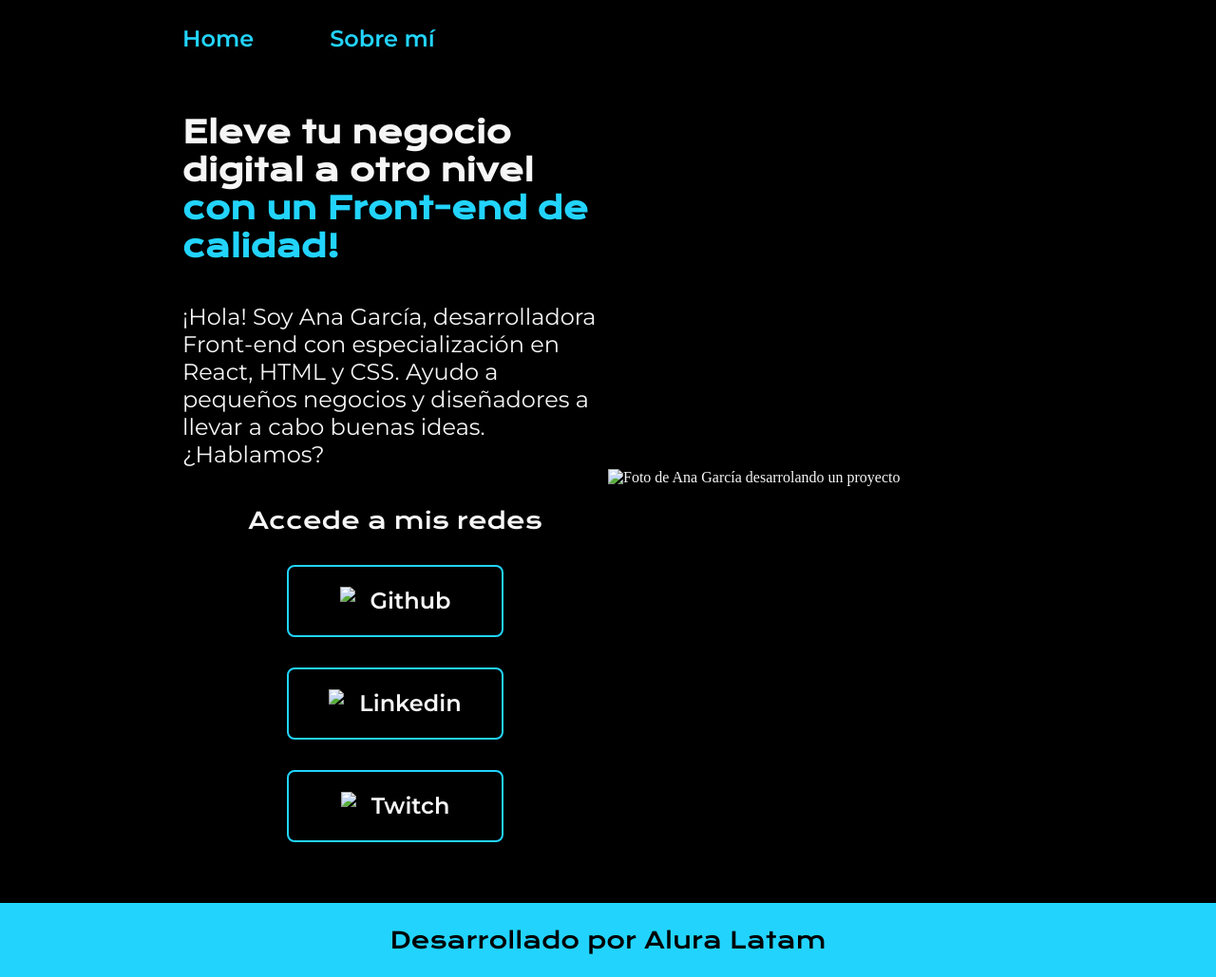
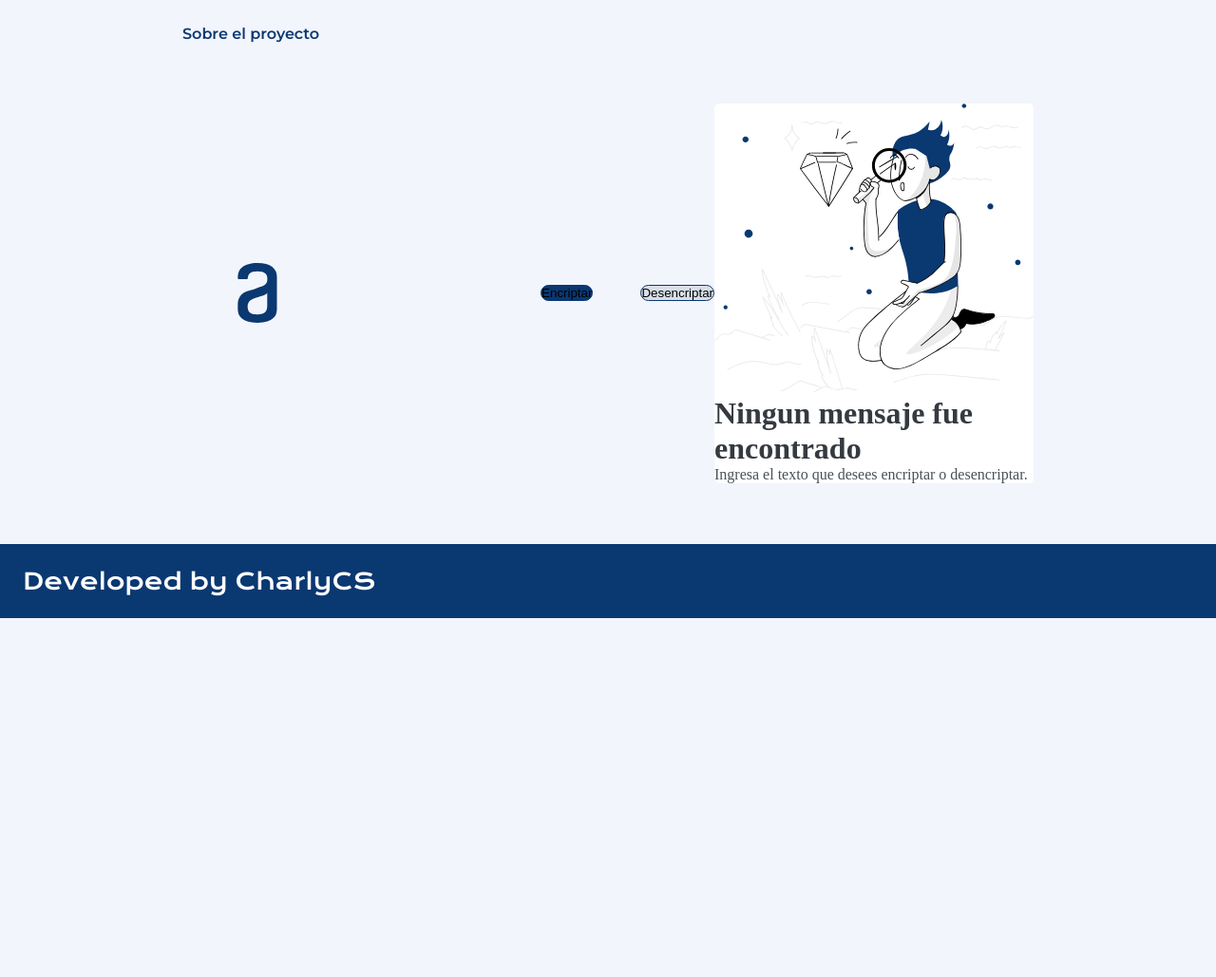
Before and after one commit to CharlyCS/Encriptador_Oracle_ONE, a plain HTML site: page index.html in a window 1280 px wide. Shown: the whole page at 95% size. After the commit the page ends 800 px from the top, so only its background shows below. Drawn offline with nearby package versions, Linux system fonts and the light colour scheme.

Commit message:
front advanced

```diff
--- a/index.html
+++ b/index.html
@@ -4,50 +4,36 @@
     <meta charset="UTF-8">
     <meta http-equiv="X-UA-Compatible" content="IE=edge">
     <meta name="viewport" content="width=device-width, initial-scale=1.0">
-    <title>Portafolio</title>
+    <title>Encriptador ONE Oracle</title>
     <link rel="stylesheet" href="styles/style.css">
 
 </head>
 <body>
     <header class="header">
         <nav class="header__menu">
-            <a class="header__menu__link" href="index.html">Home</a>
-            <a class="header__menu__link" href="about.html">Sobre mí</a>
+            <a class="header__menu__link" href="https://github.com/CharlyCS/Encriptador_Oracle_ONE">Sobre el proyecto</a>
         </nav>
     </header>
+
     <main class="presentacion">
-        <section class="presentacion__contenido">
-            <h1 class="presentacion__contenido__titulo">
-                Eleve tu negocio digital a otro nivel
-                <strong class="titulo-destaque">con un Front-end de calidad!
-                </strong></h1>
-                <p class="presentacion__contenido__texto">¡Hola! Soy Ana García, desarrolladora Front-end con
-                    especialización en React, HTML y CSS. Ayudo a pequeños
-                    negocios y diseñadores a llevar a cabo buenas ideas.
-                    ¿Hablamos?
+        <img class="presentacion__imagen" src="./assets/alura_logo.svg" alt="alura_logo">
+        <form type = "text" style="width: 500px; height: 100px; padding: 20px;" placeholder="Ingrese el texto aqui"></form>
+        <div class="grid-container">
+            <button class = "left-button">Encriptar</button>
+            <button class = "right-button">Desencriptar</button>
+        </div>
+        <div class="box">
+            <img src="./assets/kid.svg" alt="kid">
+            <h1 class="box-first-text">Ningun mensaje fue encontrado
+            </h1>
+            <p class="box-second-text">Ingresa el texto que desees encriptar o desencriptar.</p>
+        </div>
+    </main>
 
-                </p>
-                <div class="presentacion__enlaces">
-                    <h2 class="presentacion__enlaces__subtitulo">Accede a mis redes</h2>
-                    <a class="presentacion__enlaces__link" href="https://github.com/">
-                        <img src="./assets/github.png">
-                        Github
-                    </a>
-                    <a class="presentacion__enlaces__link" href="https://linkedin.com/in/">
-                        <img src="./assets/linkedin.png">
-                        Linkedin
-                    </a>
-                    <a class="presentacion__enlaces__link" href="https://twitch.tv/">
-                        <img src="./assets/twitch.png">
-                        Twitch
-                    </a>
-                </div>
+    <footer class="footer">
+        <p>Developed by CharlyCS</p>
+    </footer>
 
-        </section>
-            <img class="presentacion__imagen" src="./assets/Imagen.png" alt="Foto de Ana García desarrolando un proyecto">
-    </main>
-    <footer class="footer">
-        <p>Desarrollado por Alura Latam</p>
-    </footer>
+    <script src="app.js"></script>
 </body>
 </html>
--- a/styles/style.css
+++ b/styles/style.css
@@ -2,11 +2,12 @@
 
 
 :root {
-    --color-primaria: #000000;
-    --color-secundaria: #F6F6F6;
-    --color-terciaria: #22D4FD;
-    --color-hover: #272727;
+    --color-primaria: #F3F5FC;
+    --color-secundaria: #0A3871;
+    --color-terciaria: #495057;
+    --color-hover: #343A40;
 
+    --fuente-init: 'Inter';
     --fuente-krona: 'Krona One', sans-serif;
     --fuente-montserrat: 'Montserrat', sans-serif;
 }
@@ -32,14 +33,30 @@ body{
 }
 .header__menu__link{
     font-family: var(--fuente-montserrat);
-    font-size: 1.5rem;
+    font-size: 1rem;
     font-weight: 600;
-    color: var(--color-terciaria);
+    color: var(--color-secundaria);
     text-decoration: none;
 
 }
 
+.grid-container{
+    display: grid;
+    grid-template-columns: auto auto;
+    gap: 50px;
+}
 
+.left-button{
+    border: 1px solid #0A3871;
+    border-radius: 15px;
+    background-color: #0A3871;
+}
+
+.right-button{
+    border: 1px solid #0A3871;
+    border-radius: 15px;
+    background-color: #D8DFE8;
+}
 
 .presentacion {
     padding: 5% 15%;
@@ -61,10 +78,6 @@ body{
     font-family: var(--fuente-krona);
 }
 
-.titulo-destaque {
-    color: var(--color-terciaria); ;
-}
-
 .presentacion__contenido__texto{
     font-size: 1.5rem;
     font-family: var(--fuente-montserrat);
@@ -83,21 +96,7 @@ body{
     font-weight: 400;
     font-size: 1.5rem;
 }
-.presentacion__enlaces__link{
-      display: flex;
-      justify-content: center;
-      gap: 16px;
-      border: 2px solid var(--color-terciaria);
-      width: 50%;
-      text-align: center;
-      border-radius: 8px;
-      font-size: 1.5rem;
-      font-weight: 600;
-      padding: 21.5px 0;
-      text-decoration: none;
-      color: var(--color-secundaria);
-      font-family: var(--fuente-montserrat);
-}
+
 
 .presentacion__enlaces__link:hover{
     background-color: var(--color-hover);
@@ -107,14 +106,30 @@ body{
     width: 50%;
 }
 
+.box {
+    background-color: white;
+    border-radius: 5px;
+    justify-content: space-between;
+    align-items: center;
+    gap: 32px;
+}
+
+.box-first-text {
+    color: #343A40;
+}
+
+.box-second-text {
+    color: #495057;
+}
+
 .footer{
-    color:var(--color-primaria);
-    background-color: var(--color-terciaria);
+    color:white;
+    background-color: var(--color-secundaria);
     padding: 24px;
-    text-align: center;
+    text-align: left;
     font-family: var(--fuente-krona);
     font-size: 1.5rem;
-    font-weight: 400;
+    font-weight: 200;
 }
 
 @media (max-width: 1200px) {
```
Also changed, not shown: app.js (added), assets/caution.svg.
